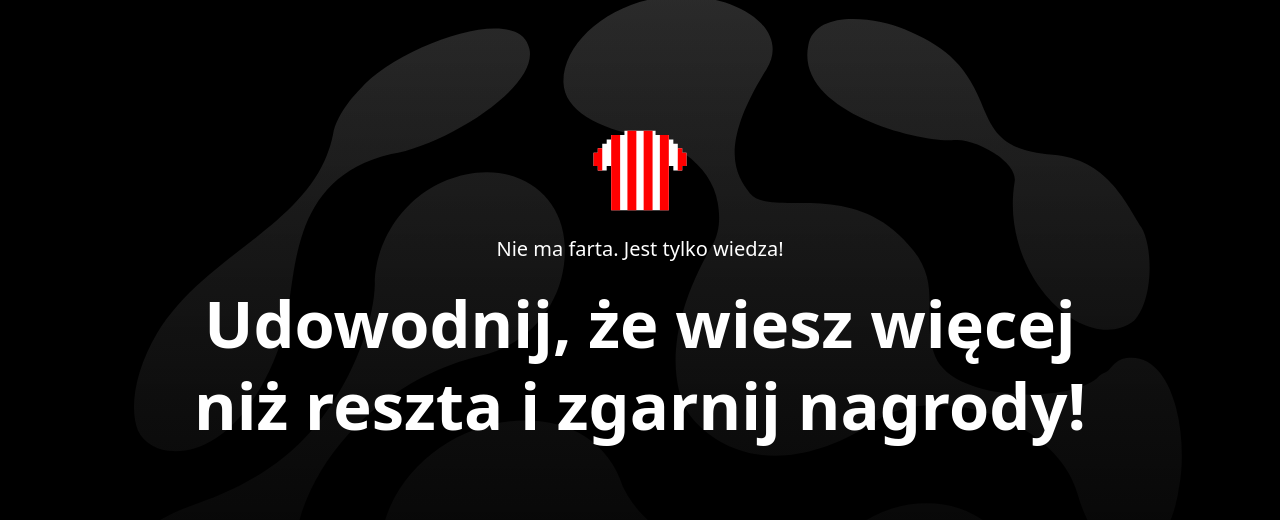
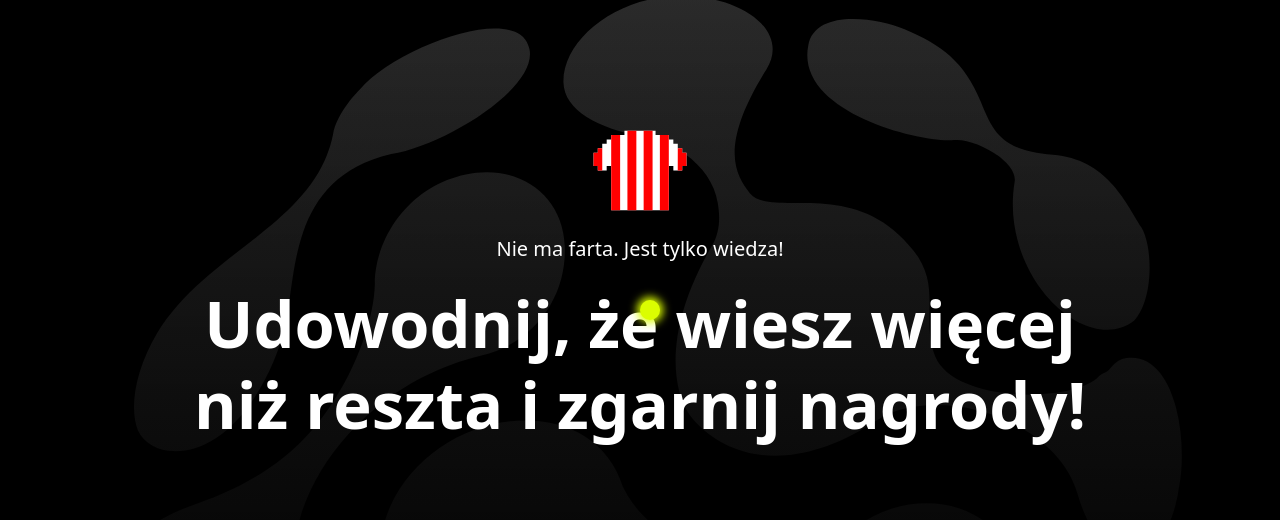
Before and after one commit to Karanfullstack/fun-center-landing-page, a React (Vite) app: page / in a window 1280 px wide. Shown: the part 100-620 px from the top of the page. Built offline with nearby package versions, Linux system fonts and the light colour scheme; a web font is replaced by a local one.

Commit message:
add cursor motion

```diff
--- a/src/App.jsx
+++ b/src/App.jsx
@@ -8,10 +8,12 @@ import Ranking from "./components/Ranking";
 import RankingTwo from "./components/RankingTwo";
 import Slides from "./components/Slides";
 import SmallCards from "./components/SmallCards";
+import CustomCursor from "./common/CursorEffect";
 
 function App() {
     return (
         <div className="w-full h-full ">
+            <CustomCursor />
             <Navbar />
             <Hero />
             <Frame />
--- /dev/null
+++ b/src/common/CursorEffect.jsx
@@ -0,0 +1,60 @@
+import React, { useEffect, useRef } from 'react';
+
+const CustomCursor = () => {
+  const cursorRef = useRef(null);
+  const pos = useRef({ x: window.innerWidth / 2, y: window.innerHeight / 2 });
+  const mouse = useRef({ x: pos.current.x, y: pos.current.y });
+
+  const lerp = (start, end, amt) => (1 - amt) * start + amt * end;
+
+  useEffect(() => {
+    const onMouseMove = (e) => {
+      // Now 20px left and 20px up offset
+      mouse.current.x = e.clientX - 20;
+      mouse.current.y = e.clientY - 20;
+    };
+
+    window.addEventListener('mousemove', onMouseMove);
+
+    let animationFrameId;
+
+    const animate = () => {
+      pos.current.x = lerp(pos.current.x, mouse.current.x, 0.15);
+      pos.current.y = lerp(pos.current.y, mouse.current.y, 0.15);
+
+      if (cursorRef.current) {
+        cursorRef.current.style.transform = `translate3d(${pos.current.x}px, ${pos.current.y}px, 0)`;
+      }
+
+      animationFrameId = requestAnimationFrame(animate);
+    };
+
+    animate();
+
+    return () => {
+      window.removeEventListener('mousemove', onMouseMove);
+      cancelAnimationFrame(animationFrameId);
+    };
+  }, []);
+
+  return (
+    <div
+      ref={cursorRef}
+      style={{
+        position: 'fixed',
+        top: 0,
+        left: 0,
+        width: 20,
+        height: 20,
+        backgroundColor: '#DBFD01',
+        borderRadius: '50%',
+        pointerEvents: 'none',
+        boxShadow: '0 0 8px 3px #DBFD01',
+        zIndex: 9999,
+        transform: 'translate3d(-100px, -100px, 0)',
+      }}
+    />
+  );
+};
+
+export default CustomCursor;
--- a/src/common/Motions.jsx
+++ b/src/common/Motions.jsx
@@ -1,16 +1,32 @@
-import { motion } from "motion/react";
+import { useRef } from "react";
+import { motion, useMotionValue, useTransform } from "motion/react";
 
-export default function MotionsFade({ children }) {
+export default function MotionsFade({ children, delay = 0.1 }) {
     return (
         <motion.div
-            initial={{ opacity: 0, y: 50, rotate: -2, scale: 0.95 }}
-            whileInView={{ opacity: 1, y: 0, rotate: 0, scale: 1 }}
+            initial={{
+                opacity: 0,
+                y: 60,
+                scale: 0.9,
+            }}
+            whileInView={{
+                opacity: 1,
+                y: 0,
+                scale: 1,
+            }}
             transition={{
-                duration: 0.8,
-                ease: [0.25, 0.46, 0.45, 0.94], // easeOutBack style
-                delay: 0.1,
+                type: "spring",
+                stiffness: 80,
+                damping: 15,
+                mass: 0.5,
+                delay,
             }}
-            viewport={{ once: true, amount: 0.3 }} // triggers earlier
+            viewport={{ once: false, amount: 0.3 }}
+            style={{
+                transformStyle: "preserve-3d",
+                willChange: "transform",
+                perspective: 1000, // give it some depth
+            }}
         >
             {children}
         </motion.div>
--- /dev/null
+++ b/src/common/StadiumMotion.jsx
@@ -0,0 +1,24 @@
+import Particles from "react-tsparticles";
+
+export default function StadiumMotion() {
+    return (
+        <Particles
+            options={{
+                fullScreen: { enable: true },
+                background: { color: "#000" },
+                particles: {
+                    number: { value: 60 },
+                    color: { value: "#ffffff" },
+                    links: { enable: true, color: "#ffffff", distance: 100 },
+                    move: { enable: true, speed: 2 },
+                },
+                interactivity: {
+                    events: {
+                        onHover: { enable: true, mode: "repulse" },
+                        onClick: { enable: true, mode: "push" },
+                    },
+                },
+            }}
+        />
+    );
+}
--- a/src/components/Card.jsx
+++ b/src/components/Card.jsx
@@ -1,6 +1,6 @@
 import CardVector from "../assets/Card-Vector.svg";
 
-export default function Card({ data }) {
+export default function Card({ data, index }) {
     return (
         <div className="relative bg-[#232323] w-full max-w-md  overflow-hidden">
             {/* Background image wrapper */}
--- a/src/components/Hero.jsx
+++ b/src/components/Hero.jsx
@@ -3,12 +3,14 @@ import HeroVector from "../assets/bg-vector.svg";
 import tshirt from "../assets/jersey_home.svg";
 import appicon from "../assets/App-Icon.svg";
 import MotionsFade from "../common/Motions";
+import StadiumMotion from "../common/StadiumMotion";
 export default function Hero() {
     return (
         <div className="bg-black font-hubot ">
             <Container>
                 <div className="relative h-[80vh]   flex-col flex justify-center items-center w-full">
                     {/* Background Image */}
+
                     <div
                         className="absolute w-full sm:top-2  inset-0  bg-no-repeat  bg-contain bg-top "
                         style={{ backgroundImage: `url(${HeroVector})` }}
@@ -16,19 +18,23 @@ export default function Hero() {
 
                     {/* Gradient Overlay */}
                     <div className="absolute inset-0 bg-gradient-to-b from-black/0 to-black/75" />
-                    <MotionsFade>
-                        {/* Foreground Content */}
-                        <div className="relative sm:-mt-6 -mt-20 justify-center space-y-5 items-center z-10 text-white p-6">
+
+                    {/* Foreground Content */}
+                    <div className="relative sm:-mt-6 -mt-20 justify-center space-y-5 items-center z-10 text-white p-6">
+                        <MotionsFade delay={0.2}>
                             <div className="flex flex-col font-hubot -mt-4 gap-6 justify-center items-center">
                                 <img src={tshirt} alt="jersey" />
                                 <span className="text-xl">Nie ma farta. Jest tylko wiedza!</span>
                             </div>
+                        </MotionsFade>
+                        <MotionsFade delay={0.4}>
                             <h1 className="text-[40px] sm:text-[65px] font-hubot   leading-tight text-center font-bold">
                                 Udowodnij, że wiesz więcej
                                 <h1>niż reszta i zgarnij nagrody!</h1>
                             </h1>
-                        </div>
-                    </MotionsFade>
+                        </MotionsFade>
+                    </div>
+
                     <div className="absolute w-fit bottom-0 py-[8px] px-2 flex gap-2 justify-between items-center  bg-[#232323]  h-[64px]">
                         <img src={appicon} alt="appicon" />
                         <span className="text-white px-1 font-hubot sm:text-[1rem] text-[0.8rem]">
--- a/src/components/Slides.jsx
+++ b/src/components/Slides.jsx
@@ -1,9 +1,10 @@
 import { useRef, useState } from "react";
 import { Swiper, SwiperSlide } from "swiper/react";
-import { Navigation } from "swiper/modules";
+import { EffectFade, Navigation } from "swiper/modules";
+
 import "swiper/css";
 import "swiper/css/navigation";
-
+import "swiper/css/effect-fade";
 import Container from "./Container";
 import arrow from "../assets/chevron-left.svg";
 import Card from "./Card";
@@ -38,6 +39,15 @@ const data = [
         text: "Bądź na bieżąco z ciekawostkami i wynikami!",
     },
 ];
+
+const containerVariants = {
+    hidden: {},
+    visible: {
+        transition: {
+            staggerChildren: 0.1,
+        },
+    },
+};
 
 export default function Slides() {
     const prevRef = useRef(null);
@@ -82,13 +92,15 @@ export default function Slides() {
                     </div>
 
                     {/* Swiper section */}
+
                     <section className="mt-10 px-4">
                         <Swiper
-                            modules={[Navigation]}
+                            modules={[Navigation, EffectFade]}
                             spaceBetween={50}
+                            fadeEffect={{ crossFade: true }}
                             slidesPerView={1}
                             breakpoints={{
-                                768: { slidesPerView: 2 },
+                                768: { slidesPerView: 1 },
                                 1024: { slidesPerView: 3 },
                             }}
                             onInit={(swiper) => {
@@ -100,7 +112,7 @@ export default function Slides() {
                         >
                             {data.map((item, index) => (
                                 <SwiperSlide>
-                                    <Card key={index} data={item} />
+                                    <Card index={index} key={index} data={item} />
                                 </SwiperSlide>
                             ))}
                         </Swiper>
```
